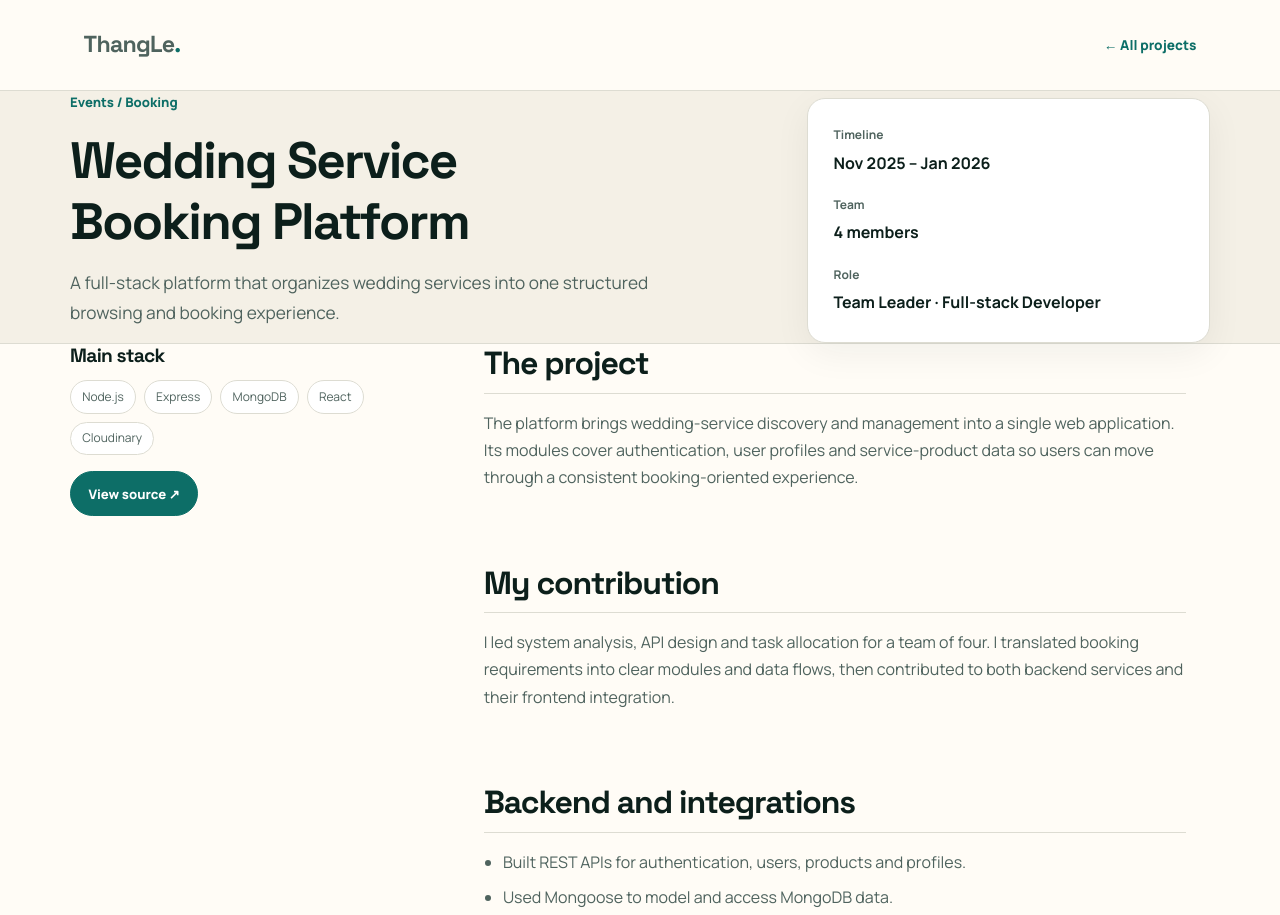
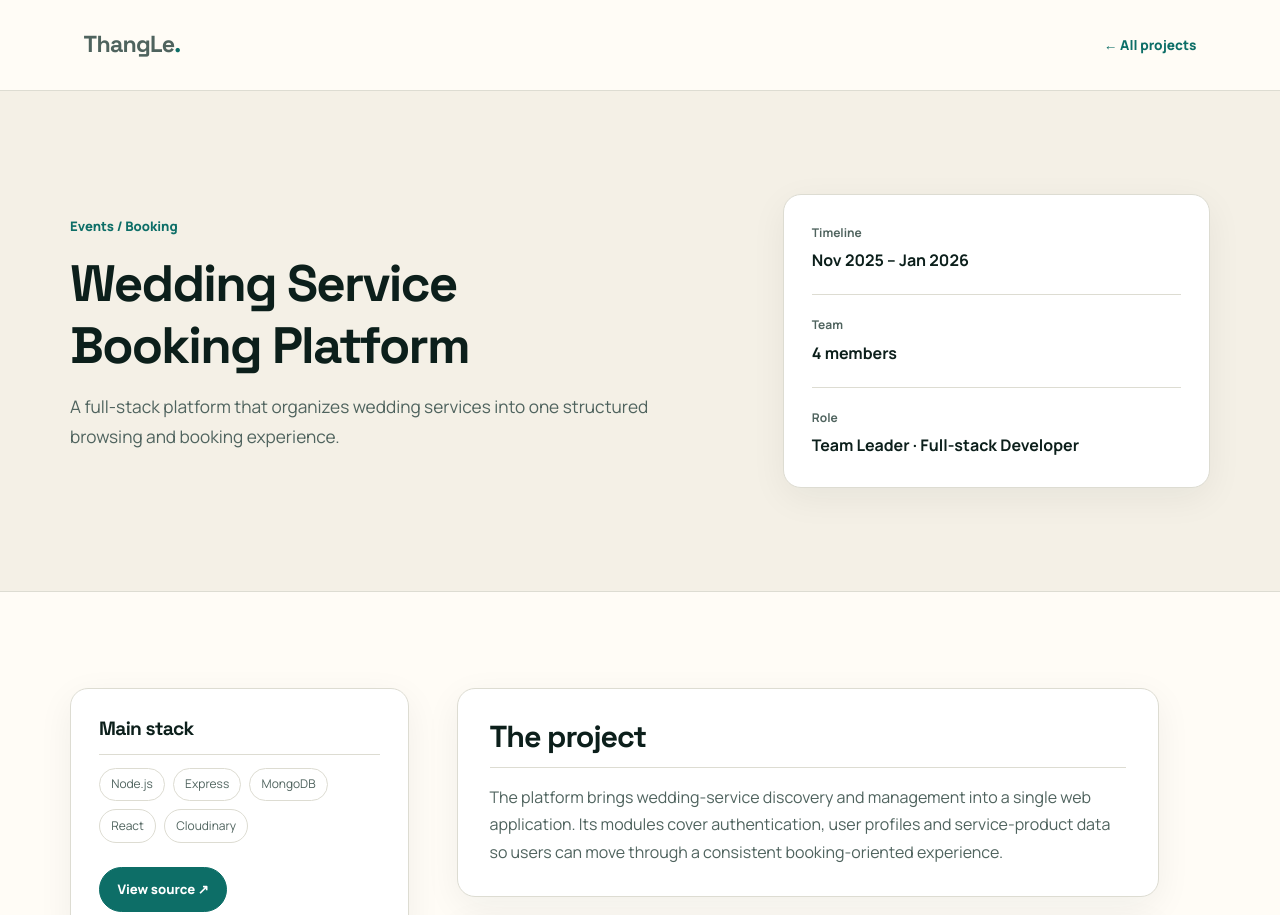
Before and after one commit to ThangLeWiinnieeee/PersonalProject, a plain HTML site: page projects/wedding-service.html in a window 1280 px wide. Shown: the top 915 px of the page. Drawn offline with nearby package versions, Linux system fonts and the light colour scheme.

Commit message:
update profile

```diff
--- a/assets/CSS/personalStyle.css
+++ b/assets/CSS/personalStyle.css
@@ -131,20 +131,24 @@ details li { margin-bottom: .75rem; }
 nav.project-nav { display: block; padding: 24px 0; border: 0; border-bottom: 1px solid var(--line); border-radius: 0; background: var(--band); }
 .project-nav-row { display: flex; justify-content: space-between; align-items: center; gap: 1rem; }
 .back-link { color: var(--primary); font-weight: 800; }
-.case-hero { display: grid; grid-template-columns: 1.25fr .75fr; gap: 64px; align-items: end; }
+.case-hero { display: grid; grid-template-columns: 1.2fr .8fr; gap: 72px; align-items: center; padding-block: clamp(64px, 8vw, 112px); }
 .case-hero h1 { max-width: 14ch; }
 .case-lead { max-width: 62ch; color: var(--muted); font-size: 1.08rem; }
-.case-meta { display: grid; gap: 18px; margin: 0; padding: 26px; border: 1px solid var(--line); border-radius: 18px; background: var(--surface); box-shadow: var(--shadow); }
+.case-meta { display: grid; gap: 0; margin: 0; padding: 8px 28px; border: 1px solid var(--line); border-radius: 18px; background: var(--surface); box-shadow: var(--shadow); }
 .case-meta div { display: grid; gap: .25rem; }
+.case-meta div { padding-block: 20px; }
+.case-meta div + div { border-top: 1px solid var(--line); }
 .case-meta dt { color: var(--muted); font-size: .75rem; font-weight: 700; }
 .case-meta dd { margin: 0; font-weight: 700; }
-.case-study { display: grid; grid-template-columns: .65fr 1.35fr; gap: 64px; align-items: start; }
-.case-study aside { position: sticky; top: 32px; }
-.case-study article { max-width: 72ch; }
-.case-study article section { padding-block: 0 56px; }
-.case-study h2 { padding-bottom: .65rem; border-bottom: 1px solid var(--line); color: var(--ink); font-size: clamp(1.55rem, 2.5vw, 2.1rem); }
+.case-study { display: grid; grid-template-columns: minmax(250px, .62fr) minmax(0, 1.38fr); gap: 48px; align-items: start; padding-block: clamp(64px, 8vw, 96px); }
+.case-study aside { position: sticky; top: 32px; padding: 28px; border: 1px solid var(--line); border-radius: 18px; background: var(--surface); box-shadow: var(--shadow); }
+.case-study aside h3 { padding-bottom: 14px; border-bottom: 1px solid var(--line); }
+.case-study article { display: grid; max-width: 72ch; gap: 20px; }
+.case-study article section { padding: 30px 32px; border: 1px solid var(--line); border-radius: 18px; background: var(--surface); box-shadow: var(--shadow); }
+.case-study h2 { padding-bottom: .75rem; border-bottom: 1px solid var(--line); color: var(--ink); font-size: clamp(1.45rem, 2.5vw, 1.9rem); }
 .case-study p, .case-study li { color: var(--muted); }
-.case-actions { display: flex; flex-wrap: wrap; gap: .6rem; }
+.case-study article section > :last-child { margin-bottom: 0; }
+.case-actions { display: flex; flex-wrap: wrap; gap: .6rem; margin-top: 24px; }
 .experience-layout { display: grid; grid-template-columns: .8fr 1.2fr; gap: 48px; align-items: start; }
 .experience-layout > .section-head { position: sticky; top: 110px; }
 .timeline { display: grid; gap: 18px; }
@@ -226,6 +230,10 @@ footer p { margin: 0; }
   nav a { min-height: 44px; }
   .card, .project-body { padding: 22px; }
   .project-cover { min-height: 210px; padding: 26px; }
+  .case-hero { padding-block: 52px; }
+  .case-study { gap: 20px; padding-block: 52px; }
+  .case-study aside, .case-study article section { padding: 22px; }
+  .case-study article { gap: 14px; }
   footer { flex-direction: column; }
 }
 @media (prefers-reduced-motion: reduce) {
--- a/assets/JS/motion.js
+++ b/assets/JS/motion.js
@@ -13,7 +13,8 @@
       ".hero-copy > *, .portrait, #overview .section-head, #overview .card, " +
       "#projects .section-head, .project-card, #experience .section-head, " +
       "#experience .timeline > .card, #skills .section-head, #skills .card, " +
-      ".strengths, .contact-layout > div > p, .contact-layout > div > h2, .contact-card, .contact-form"
+      ".strengths, .contact-layout > div > p, .contact-layout > div > h2, .contact-card, .contact-form, " +
+      ".case-hero > *, .case-study > aside, .case-study article > section"
     );
     const triggers = [];
     targets.forEach(element => {
@@ -23,6 +24,7 @@
       else if (element.matches(".portrait")) delay = 0.2;
       else if (element.matches(".contact-layout > div > p, .contact-layout > div > h2"))
         delay = siblings.indexOf(element) * 0.1;
+      else if (element.parentElement.matches(".case-hero")) delay = siblings.indexOf(element) * 0.14;
       else if (!context.conditions.mobile && element.parentElement.matches(".overview-grid, .projects-grid, .skills-grid"))
         delay = (siblings.indexOf(element) % 2) * 0.15;
       let animated = false;
--- a/projects/wedding-service.html
+++ b/projects/wedding-service.html
@@ -5,6 +5,7 @@
   <title>Wedding Service Booking Platform | Le Dang Toan Thang</title>
   <link rel="preconnect" href="https://fonts.googleapis.com"><link rel="preconnect" href="https://fonts.gstatic.com" crossorigin><link href="https://fonts.googleapis.com/css2?family=Space+Grotesk:wght@400;500;600;700&family=Manrope:wght@400;500;600;700;800&display=swap" rel="stylesheet">
   <link rel="stylesheet" href="../assets/CSS/personalStyle.css"><script src="../assets/JS/theme.js"></script>
+  <script src="https://cdn.jsdelivr.net/npm/gsap@3.12.5/dist/gsap.min.js" defer></script><script src="https://cdn.jsdelivr.net/npm/gsap@3.12.5/dist/ScrollTrigger.min.js" defer></script><script src="../assets/JS/motion.js" defer></script>
 </head><body class="project-page">
   <a class="skip-link" href="#main">Skip to content</a>
   <nav class="project-nav"><div class="shell project-nav-row"><a class="brand" href="../index.html">ThangLe<span>.</span></a><a class="back-link" href="../index.html#projects">← All projects</a></div></nav>
```
Also changed, not shown: projects/pharmacy-management.html (+1 -0 lines), projects/web-tutor-center.html (+1 -0 lines), README.md.
